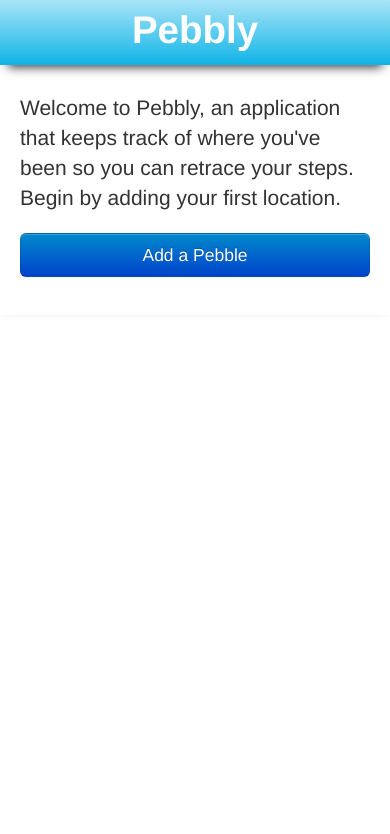
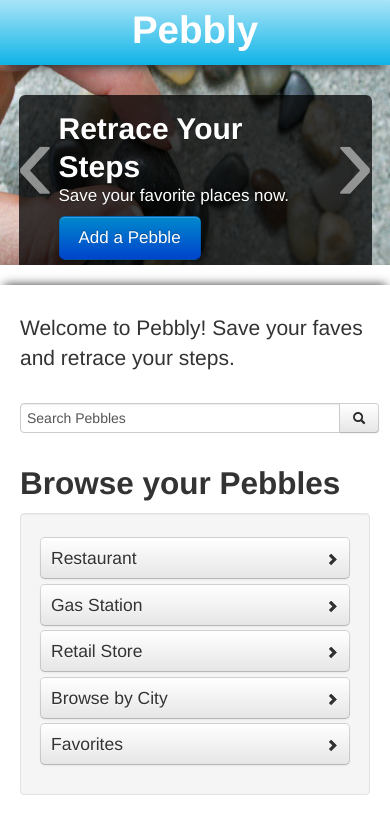
Before and after one commit to mistafi/MIU, a plain HTML site: page MIU_Wisecup_Joshua_project1/index.html in a window 390 px wide. Drawn offline with nearby package versions, Linux system fonts and the light colour scheme.

Commit message:
Updates for MIU
Add images and CTA

```diff
--- a/MIU_Wisecup_Joshua_project1/css/app.css
+++ b/MIU_Wisecup_Joshua_project1/css/app.css
@@ -35,9 +35,70 @@ header h1 a, header h1 a:hover {
 	-moz-box-shadow: 0 -4px 10px -4px #333;
 	box-shadow: 0 -4px 10px -4px #333;
 }
+
+/* Carousel base class */
+.carousel {
+margin-bottom: 60px;
+}
+
+.carousel .container {
+  position: relative;
+  z-index: 9;
+}
+
+.carousel-control {
+  height: 80px;
+  margin-top: 0;
+  font-size: 120px;
+  text-shadow: 0 1px 1px rgba(0,0,0,.4);
+  background-color: transparent;
+  border: 0;
+  z-index: 100;
+}
+
+.carousel .item {
+	height:500px;
+}
+.carousel img {
+  position: absolute;
+  top: 0;
+  left: 0;
+  min-width: 100%;
+  height: 500px;
+}
+
+.carousel-caption {
+  position: static;
+  max-width: 550px;
+  padding: 20px;
+  margin-top: 200px;
+  -webkit-border-radius: 6px;
+  -moz-border-radius: 6px;
+  border-radius: 6px;
+}
+.carousel-caption h1,
+.carousel-caption .lead {
+  margin: 0;
+  line-height: 1.25;
+  color: #fff;
+  text-shadow: 0 1px 1px rgba(0,0,0,.4);
+}
+.carousel-caption .btn {
+  margin-top: 10px;
+}
+
 .nav > li > a:hover {
 	color: #ffffff;
 	background-color: #0088cc;
+}
+
+.navbar-form .btn {
+margin-top: 5px;
+}
+
+.navbar-form {
+margin-bottom:20px;
+display:inline-block;
 }
 
 #errorMessages li {
@@ -51,6 +112,18 @@ header h1 a, header h1 a:hover {
 
 .btn-danger, .btn-info {
 	margin-top:20px;
+}
+.itemBrowse li a {
+display: block;
+padding: 10px;
+margin: .25em 0;
+-webkit-border-radius: 5px;
+-moz-border-radius: 5px;
+border-radius: 5px;
+text-align: left;
+}
+.itemBrowse li a i {
+float: right;
 }
 
 @media (max-width: 1010px) and (min-width: 768px) {
@@ -68,24 +141,7 @@ header h1 a, header h1 a:hover {
 @media (min-width: 480px) and (max-width: 767px) {
 /* body { border-left:5px solid orange;} */
 }
-/* Tablet (portrait) and lower styles go here ------------------------ */
-@media (max-width: 767px) {
-	.headerRow, .homepage .headerRow {
-		padding-top:0;
-		padding-bottom:5px;
-	}
-	body {
-		padding-left:0;
-		padding-right:0;
-	}
-	.outerContainer {
-		padding-left:20px;
-		padding-right:20px;
-	}
-	.footerRow {
-	 	padding-top:1em;
-	}
-}
+
 
 /* Tablet (portrait) to desktop ------------------------ */
 @media (min-width: 768px) and (max-width: 979px) {
@@ -105,6 +161,87 @@ header h1 a, header h1 a:hover {
 	body {
 		padding-top:0px;
 	}
+      .carousel .item {
+        height: 400px;
+      }
+      .carousel img {
+        width: auto;
+        height: 400px;
+      }
+	  .carousel-caption {
+		margin: 120px;
+	  }
+}
+
+/* Tablet (portrait) and lower styles go here ------------------------ */
+@media (max-width: 767px) {
+	.headerRow, .homepage .headerRow {
+		padding-top:0;
+		padding-bottom:5px;
+	}
+	body {
+		padding-left:0;
+		padding-right:0;
+	}
+	.outerContainer {
+		padding-left:20px;
+		padding-right:20px;
+	}
+   .carousel {
+		height: 300px;
+		margin-bottom: 40px;
+  	}
+  	.carousel .container {
+
+  	}
+      .carousel .item {
+        height: 300px;
+      }
+      .carousel img {
+        height: 300px;
+      }
+  	.carousel-caption {
+	width: 70%;
+	padding: 15px 40px;
+	margin: 55px;
+  	}
+  	.carousel-caption h1 {
+	font-size: 30px;
+  	}
+  	.carousel-caption .lead,
+  	.carousel-caption .btn {
+	font-size: 17px;
+  	}
+	.footerRow {
+	 	padding-top:1em;
+	}
+	.input-prepend input, .input-append input, .input-prepend input[class*="span"], .input-append input[class*="span"] {
+	width: 320px;
+	}
+}
+
+/* Smartphone (landscape) ------------------------ */
+@media (min-width: 320px) and (max-width: 550px) {
+/* body { border-left:5px solid orange;} */
+   .carousel {
+		height: 200px;
+		margin-bottom: 20px;
+  	}
+  	.carousel .container {
+
+  	}
+      .carousel .item {
+        height: 200px;
+      }
+      .carousel img {
+        height: 200px;
+      }
+  	.carousel-caption {
+	width: 70%;
+	padding: 15px 40px;
+	margin: 30px auto;
+  	}
+
 }
 
 /* Desktop and Tablet Landscape ------------------------ */
--- a/MIU_Wisecup_Joshua_project1/index.html
+++ b/MIU_Wisecup_Joshua_project1/index.html
@@ -51,12 +51,81 @@
 		</div>
 	</div>
 
+    <div id="myCarousel" class="carousel slide">
+      <div class="carousel-inner">
+        <div class="item active">
+          <img src="img/pebble.jpg" alt="">
+          <div class="container">
+            <div class="carousel-caption">
+              <h1>Retrace Your Steps</h1>
+              <p class="lead">Save your favorite places now.</p>
+              <a class="btn btn-large btn-primary" href="additem.html">Add a Pebble</a>
+            </div>
+          </div>
+        </div>
+        <div class="item">
+          <img src="img/coffee.jpg" alt="">
+          <div class="container">
+            <div class="carousel-caption">
+              <h1>Coffee Hideaway</h1>
+              <p class="lead">Great cup of joe? Pebble that.</p>
+              <a class="btn btn-large btn-primary" href="additem.html">Add a Pebble</a>
+            </div>
+          </div>
+        </div>
+        <div class="item">
+          <img src="img/gas.jpg" alt="">
+          <div class="container">
+            <div class="carousel-caption">
+              <h1>Unique Pit Stop</h1>
+              <p class="lead">Adventure out. Gotta get back.</p>
+              <a class="btn btn-large btn-primary" href="additem.html">Add a Pebble</a>
+            </div>
+          </div>
+        </div>
+      </div>
+      <a class="left carousel-control" href="#myCarousel" data-slide="prev">‹</a>
+      <a class="right carousel-control" href="#myCarousel" data-slide="next">›</a>
+    </div>
+
 	<div class="outerContainer bodyRow">
 		<div class="container">
             <div class="row">
               <div class="span12">
-              <p class="lead">Welcome to Pebbly, an application that keeps track of where you've been so you can retrace your steps. Begin by adding your first location.</p>
-              <p><a href="additem.html" class="btn btn-large btn-block btn-primary">Add a Pebble</a></p>
+              <p class="lead">Welcome to Pebbly! Save your faves and retrace your steps.</p>
+              <p>
+                  <span class="navbar-form input-append">
+                  <label for="terms" class="hidden">Search Pebbles</label>
+                  <input class="input-block-level" type="text" id="terms" name="terms" value="Search Pebbles">
+                  <a class="btn" href="index.html"><i class="icon-search"></i></a>
+                  </span>
+
+                  <h2>Browse your Pebbles</h2>
+
+                  <div class="well itemBrowse">
+                    <ul class="unstyled">
+                        <li>
+                            <a class="btn btn-large" href="/about/Pages/default.aspx">Restaurant<i class="icon-chevron-right"></i></a>
+                        </li>
+                        <li>
+                            <a class="btn btn-large" href="/about/Pages/default.aspx">Gas Station<i class="icon-chevron-right"></i></a>
+                        </li>
+                        <li>
+                            <a class="btn btn-large" href="/about/Pages/default.aspx">Retail Store<i class="icon-chevron-right"></i></a>
+                        </li>
+                        <li>
+                            <a class="btn btn-large" href="/about/Pages/default.aspx">Browse by City<i class="icon-chevron-right"></i></a>
+                        </li>
+                        <li>
+                            <a class="btn btn-large" href="/about/Pages/default.aspx">Favorites<i class="icon-chevron-right"></i></a>
+                        </li>
+
+                    </ul>
+                  </div>
+             </p>
+
+
+
               </div>
 			</div>
 		</div>
```
Also changed, not shown: MIU_Wisecup_Joshua_project1/img/coffee.jpg (added), MIU_Wisecup_Joshua_project1/img/gas.jpg (added), MIU_Wisecup_Joshua_project1/img/pebble.jpg (added), MIU_Wisecup_Joshua_project1/img/slide-01.jpg (added).
